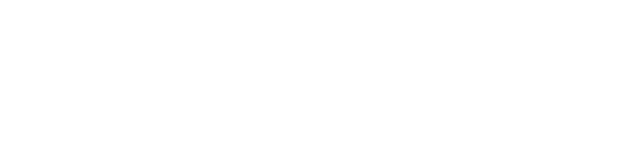
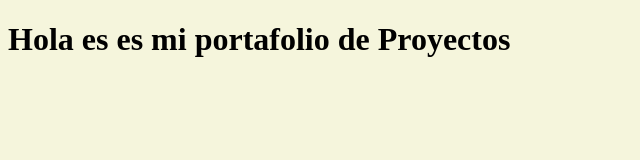
Before and after one commit to pavasqtcc23/pavasqtcc23.github.io, a plain HTML site: page portafolio.html in a window 1280 px wide. Shown: the whole page, without its empty margins (0-640 px from the left). Drawn offline with Linux system fonts and the light colour scheme.

Commit message:
Update portafolio.html

```diff
--- a/portafolio.html
+++ b/portafolio.html
@@ -4,9 +4,11 @@
     <meta charset="UTF-8">
     <meta http-equiv="X-UA-Compatible" content="IE=edge">
     <meta name="viewport" content="width=device-width, initial-scale=1.0">
+    <link rel="stylesheet" href="portafolio.css">
     <title>Portafolio</title>
 </head>
 <body>
+    <h1> Hola es es mi portafolio de Proyectos </h1>
 
 </body>
 </html>
```
